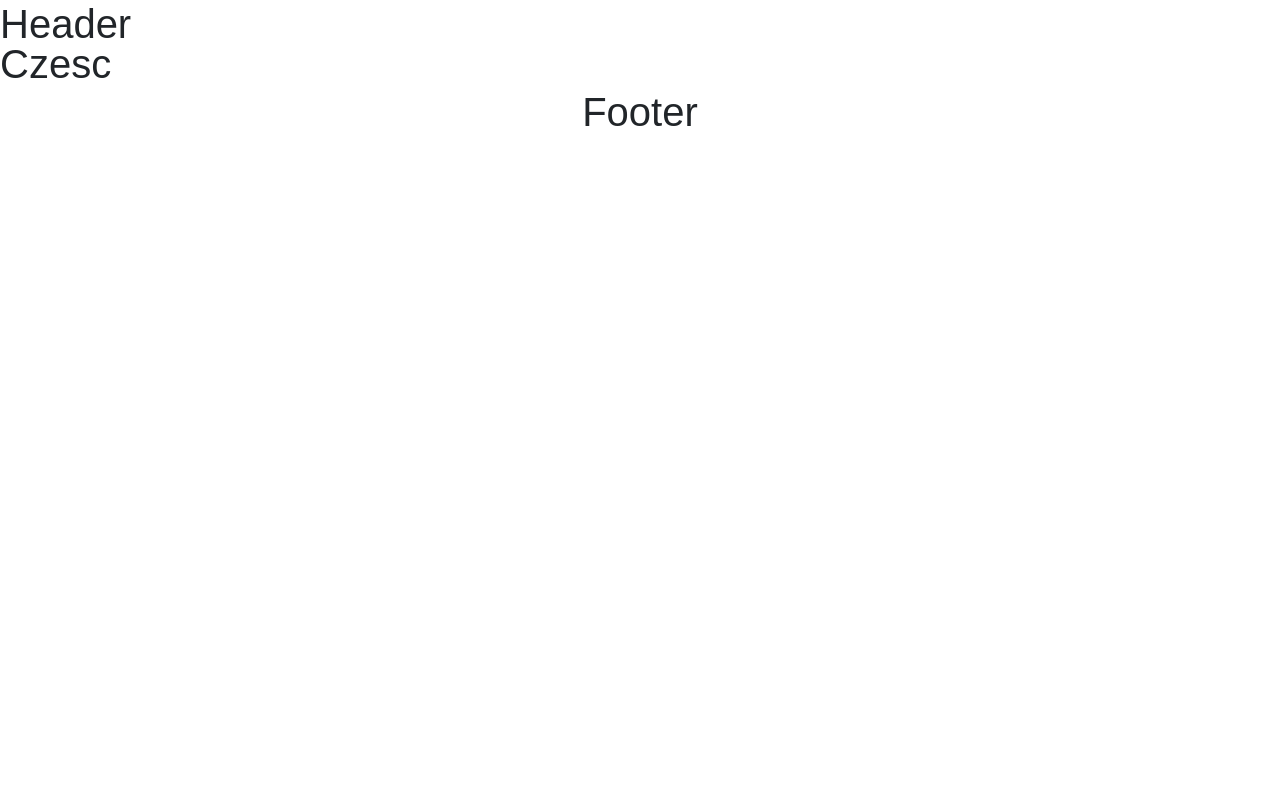
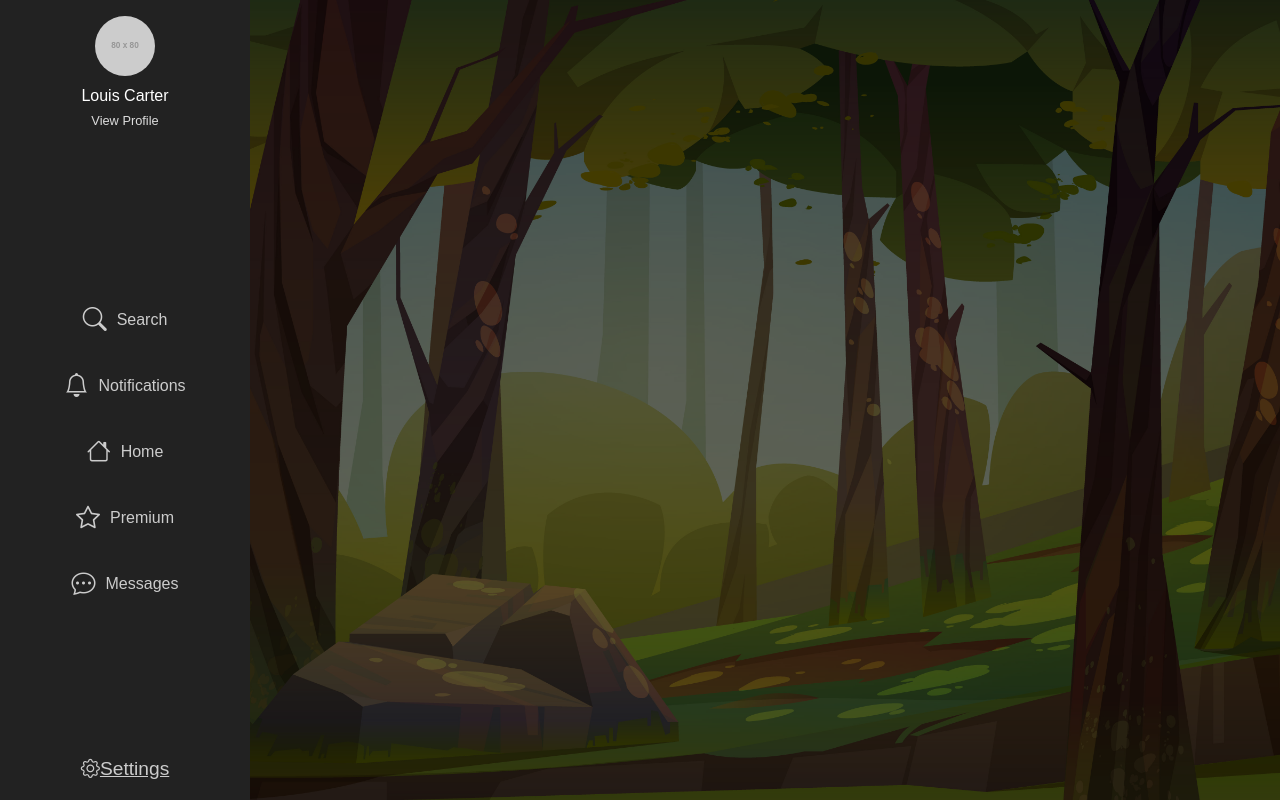
Before and after one commit to kacper0276/NazwaZespolu_IO_800_pi, a React app in the folder frontend/: page / in a window 1280 px wide. Built offline with nearby package versions, Linux system fonts and the light colour scheme; the HTML template or start-up script is replaced by a standard one.

Commit message:
AddingSidebar

```diff
--- a/frontend/src/App.tsx
+++ b/frontend/src/App.tsx
@@ -1,18 +1,26 @@
 import "./App.scss";
 import Layout from "./layout/Layout";
 import "bootstrap/dist/css/bootstrap.min.css";
+import 'bootstrap-icons/font/bootstrap-icons.css';
 // import TreeService from "./services/treeService";
 import { BrowserRouter as Router, Route, Routes } from "react-router-dom";
 import WelcomePage from "./pages/WelcomePage/WelcomePage";
 import RegisterPage from "./pages/RegisterPage/RegisterPage";
+import MainPage from "./pages/MainPage"
+import Sidebar from "./layout/Sidebar/Sidebar";
+
 
 export const API_URL = "http://localhost:3001";
-
+const user = {
+  name: "Louis Carter",
+  profilePicture: "https://via.placeholder.com/80",
+  profileLink: "/profile",
+};
 const content = (
   <>
     <Routes>
       {/* Home Page */}
-      <Route path="/" element={<h1>Czesc</h1>} />
+      <Route path="/" element={<MainPage/>} />
       <Route path="/welcome-page" element={<WelcomePage />} />
       <Route path="/register-page" element={<RegisterPage />} />
     </Routes>
@@ -24,17 +32,25 @@ const header = (
     <Routes>
       <Route path="/welcome-page" element={<></>} />
       <Route path="/register-page" element={<></>} />
-      <Route path="*" element={<h1>Header</h1>} />
+      <Route path="*" element={<></>} />
     </Routes>
   </>
 );
+const sidebar = (
+  <Routes>
+    <Route path="/welcome-page" element={<></>} />
+    <Route path="/register-page" element={<></>} />
+    <Route path="*" element={<Sidebar user={user} />} />
+  </Routes>
+
+)
 
 const footer = (
   <>
     <Routes>
       <Route path="/welcome-page" element={<></>} />
       <Route path="/register-page" element={<></>} />
-      <Route path="*" element={<h1>Footer</h1>} />
+      <Route path="*" element={<></>} />
     </Routes>
   </>
 );
@@ -62,7 +78,7 @@ function App() {
       />
       */}
       <Router>
-        <Layout header={header} content={content} footer={footer} />
+        <Layout header={header} content={content} sidebar={sidebar} footer={footer} />
       </Router>
     </>
   );
--- a/frontend/src/layout/Layout.module.css
+++ /dev/null
@@ -1,14 +0,0 @@
-/* Header main style */
-.header {
-  width: 100%;
-  height: 5vh;
-}
-
-/* Footer main style */
-.footer {
-  width: 100%;
-  height: 5vh;
-  display: flex;
-  justify-content: center;
-  align-items: center;
-}
--- a/frontend/src/layout/Layout.tsx
+++ b/frontend/src/layout/Layout.tsx
@@ -5,15 +5,19 @@ interface LayoutProps {
   header: ReactNode;
   content: ReactNode;
   footer: ReactNode;
+  sidebar: ReactNode;
 }
 
-const Layout: React.FC<LayoutProps> = ({ header, content, footer }) => {
+const Layout: React.FC<LayoutProps> = ({ header, content, footer, sidebar }) => {
   return (
-    <>
-      <header className={`${styles.header}`}>{header}</header>
-      {content}
-      <footer className={`${styles.footer}`}>{footer}</footer>
-    </>
+    <div>
+      <header>{header}</header>
+      <div className="d-flex">
+        <aside >{sidebar}</aside>
+        <main >{content}</main>
+      </div>
+      <footer >{footer}</footer>
+    </div>
   );
 };
 
--- /dev/null
+++ b/frontend/src/layout/Sidebar/Sidebar.module.scss
@@ -0,0 +1,152 @@
+.sidebar {
+  z-index: 10;
+  background-color: #222;
+  color: #fff;
+  width: 250px;
+  min-height: 100vh;
+  display: flex;
+  flex-direction: column;
+  justify-content: space-between;
+  transition: width 0.3s ease-in-out;
+
+  &.minimized {
+    width: 80px;
+    overflow: hidden;
+
+    .profileDetails, .navSpan {
+      display: none;
+    }
+  }
+
+  * {
+    box-sizing: border-box;
+  }
+}
+
+.dynamicPanel {
+  z-index: 0;
+  background-color: #333;
+  width: 400px;
+  transition: transform 0.3s ease-in-out, opacity 0.3s ease-in-out;
+
+  &.panelVisible {
+    transform: translateX(0);
+    opacity: 1;
+  }
+
+  &.panelHidden {
+    transform: translateX(-100%);
+    opacity: 0;
+    pointer-events: none;
+  }
+}
+
+.notificationsContainer {
+  ul {
+    word-wrap: break-word;
+  }
+}
+
+.profileSection {
+  text-align: center;
+  margin-top: 1rem;
+  margin-bottom: 1rem;
+
+  .profilePicture {
+    width: 60px;
+    height: 60px;
+    border-radius: 50%;
+    object-fit: cover;
+  }
+
+  .profileDetails {
+    margin-top: 0.5rem;
+
+    .profileName {
+      color: #fff;
+      font-size: 1rem;
+    }
+
+    .profileLink {
+      font-size: 0.8rem;
+      color: #ddd;
+      text-decoration: none;
+
+      &:hover {
+        color: #fff;
+      }
+    }
+  }
+}
+
+.navSection {
+  display: flex;
+  flex-direction: column;
+  align-items: center;
+
+  .navButton {
+    color: #ccc;
+    padding: 15px;
+    display: flex;
+    align-items: center;
+    justify-content: center;
+    width: 100%;
+    text-decoration: none;
+    transition: background 0.3s;
+
+    .navSpan {
+      margin-left: 10px;
+    }
+
+    &:hover,
+    &.active {
+      background-color: #444;
+      color: #fff;
+      border-radius: 8px;
+    }
+
+    i {
+      font-size: 1.5rem;
+    }
+  }
+}
+
+.settingsSection {
+  text-align: center;
+  margin-bottom: 1rem;
+
+  .settingsButton {
+    color: #ccc;
+    padding: 15px;
+    font-size: 1.2rem;
+
+    &:hover {
+      color: #fff;
+    }
+  }
+}
+
+.searchBox {
+  width: 100%;
+  padding: 8px;
+  border: 1px solid #555;
+  border-radius: 5px;
+  background-color: #444;
+  color: #fff;
+
+  &:focus {
+    outline: none;
+    border-color: #888;
+  }
+}
+
+.notificationsContainer {
+  background-color: #333;
+  color: #fff;
+  padding: 10px;
+
+  li {
+    margin: 2px 0;
+    font-size: 0.9rem;
+  }
+}
--- /dev/null
+++ b/frontend/src/layout/Sidebar/Sidebar.tsx
@@ -0,0 +1,144 @@
+import React, { useState } from 'react';
+import styles from './Sidebar.module.scss';
+import 'bootstrap/dist/css/bootstrap.min.css';
+import { NavLink } from 'react-router-dom';
+
+interface SidebarProps {
+  user: {
+    name: string;
+    profilePicture: string;
+    profileLink: string;
+  };
+}
+
+const Sidebar: React.FC<SidebarProps> = ({ user }) => {
+  const [isMinimized, setIsMinimized] = useState(false);
+  const [activePanel, setActivePanel] = useState<"search" | "notifications" | null>(null);
+
+  const togglePanel = (panel: "search" | "notifications") => {
+    if (activePanel === panel) {
+      setActivePanel(null); // Zamknij panel
+    } else {
+      setActivePanel(panel); // Otwórz nowy panel
+    }
+    setIsMinimized(!activePanel || activePanel !== panel); // Zminimalizuj sidebar
+  };
+
+  return (
+    <div className="d-flex">
+      {/* Sidebar */}
+      <div className={`${styles.sidebar} ${isMinimized ? styles.minimized : ''}`}>
+        {/* User Profile */}
+        <div className={`mx-auto ${styles.profileSection}`}>
+          <img
+            src={user.profilePicture}
+            alt="User Profile"
+            className={`rounded-circle ${styles.profilePicture}`}
+          />
+          {!isMinimized && (
+            <div className={styles.profileDetails}>
+              <div className={styles.profileName}>{user.name}</div>
+              <a href={user.profileLink} className={styles.profileLink}>
+                View Profile
+              </a>
+            </div>
+          )}
+        </div>
+
+        {/* Navigation */}
+        <nav className={styles.navSection}>
+          {/* Search */}
+          <div
+            className={`${styles.navButton} ${activePanel === "search" ? "active" : ""}`}
+            onClick={() => togglePanel("search")}
+          >
+            <i className="bi bi-search"></i>
+            {!isMinimized && <span className={styles.navSpan}>Search</span>}
+          </div>
+
+          {/* Notifications */}
+          <div
+            className={`${styles.navButton} ${activePanel === "notifications" ? "active" : ""}`}
+            onClick={() => togglePanel("notifications")}
+          >
+            <i className="bi bi-bell"></i>
+            {!isMinimized && <span className={styles.navSpan}>Notifications</span>}
+          </div>
+
+          {/* Home */}
+          <NavLink
+            to="/home"
+            className={({ isActive }) =>
+              isActive ? `${styles.navButton} active` : styles.navButton
+            }
+          >
+            <i className="bi bi-house"></i>
+            {!isMinimized && <span className={styles.navSpan}>Home</span>}
+          </NavLink>
+
+          {/* Premium */}
+          <NavLink
+            to="/premium"
+            className={({ isActive }) =>
+              isActive ? `${styles.navButton} active` : styles.navButton
+            }
+          >
+            <i className="bi bi-star"></i>
+            {!isMinimized && <span className={styles.navSpan}>Premium</span>}
+          </NavLink>
+
+          {/* Messages */}
+          <NavLink
+            to="/messages"
+            className={({ isActive }) =>
+              isActive ? `${styles.navButton} active` : styles.navButton
+            }
+          >
+            <i className="bi bi-chat-dots"></i>
+            {!isMinimized && <span className={styles.navSpan}>Messages</span>}
+          </NavLink>
+        </nav>
+
+        {/* Settings */}
+        <div className={styles.settingsSection}>
+          <NavLink to="/settings" className={styles.settingsButton}>
+            <i className="bi bi-gear"></i>
+            {!isMinimized && <span className={styles.navSpan}>Settings</span>}
+          </NavLink>
+        </div>
+      </div>
+
+      {/* Dynamic Panel */}
+      <div
+        className={`${styles.dynamicPanel} ${
+          activePanel ? styles.panelVisible : styles.panelHidden
+        }`}
+      >
+        <div className="p-3 w-100 text-white text-wrap">
+          {activePanel === "search" && (
+            <>
+              <h5>Search</h5>
+              <input
+                type="text"
+                placeholder="Search..."
+                className={styles.searchBox}
+              />
+            </>
+          )}
+          {activePanel === "notifications" && (
+            <>
+              <h5>Notifications</h5>
+              <ul className="list-unstyled">
+                <li>🔔 Notification 1: You have a new message.</li>
+                <li>🔔 Notification 2: Your premium plan expires soon.</li>
+                <li>🔔 Notification 3: Don't miss our latest updates!</li>
+              </ul>
+            </>
+          )}
+        </div>
+      </div>
+    </div>
+  );
+};
+
+export default Sidebar;
--- a/frontend/src/pages/MainPage.module.scss
+++ b/frontend/src/pages/MainPage.module.scss
@@ -25,6 +25,7 @@
     display: flex;
     justify-content: center;
     align-items: center;
+    z-index: -1;
 }
 
 .overlay {
@@ -34,5 +35,5 @@
     height: 100%;
     width: 100%;
     background-color: rgba(0, 0, 0, 0.6);
-    z-index: 1;
+    z-index: -1;
 }
--- a/frontend/src/pages/MainPage.tsx
+++ b/frontend/src/pages/MainPage.tsx
@@ -6,7 +6,6 @@ const MainPage: React.FC = () => {
     return (
         <div className={styles.container}>
             <div className={styles.overlay}></div>
-
         </div>
     );
 };
```
